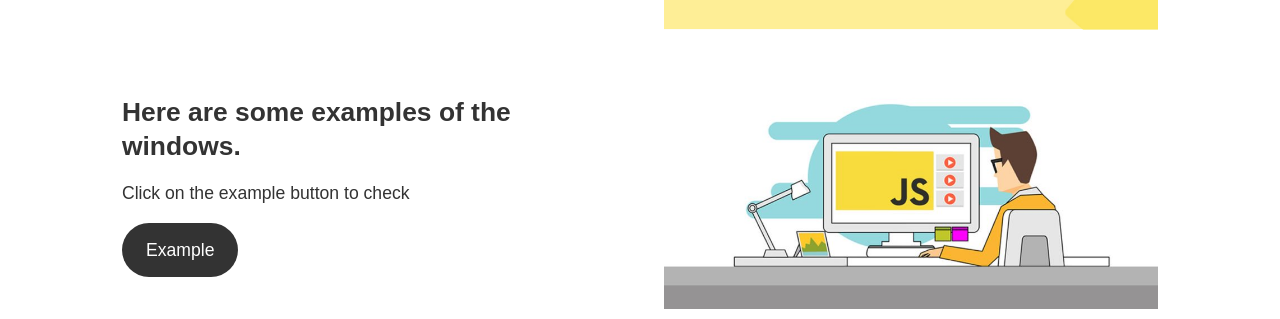
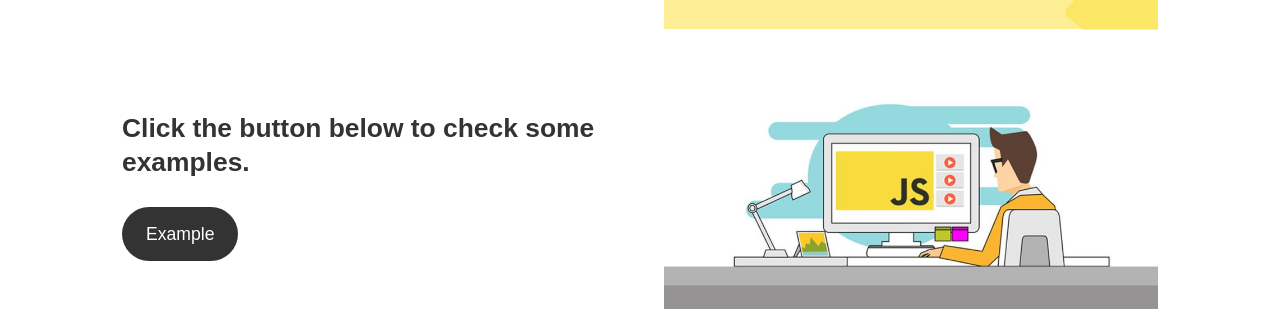
Before and after one commit to qiwenliu910/NoticeWindow, a website: page pub/index.html in a window 1280 px wide. Shown: the part 300-619 px from the top of the page. Drawn offline with nearby package versions, Linux system fonts and the light colour scheme.

Commit message:
fixed typo

```diff
--- a/pub/index.html
+++ b/pub/index.html
@@ -42,10 +42,11 @@
    <section id="example" class="sectionDiv">
     <div class="box">
       <div>
-        <h2 class="text-2">Here are some examples of the windows.</h2>
-        <p class="mt-1">
+        <h2 class="text-2">Click the button below to check some examples.</h2>
+        <br>
+        <!-- <p class="mt-1">
          Click on the example button to check
-        </p>
+        </p> -->
         <a href="examples.html" class="button">Example</a>
       </div>
       <img src="image/11.jpg" alt="" />
```
